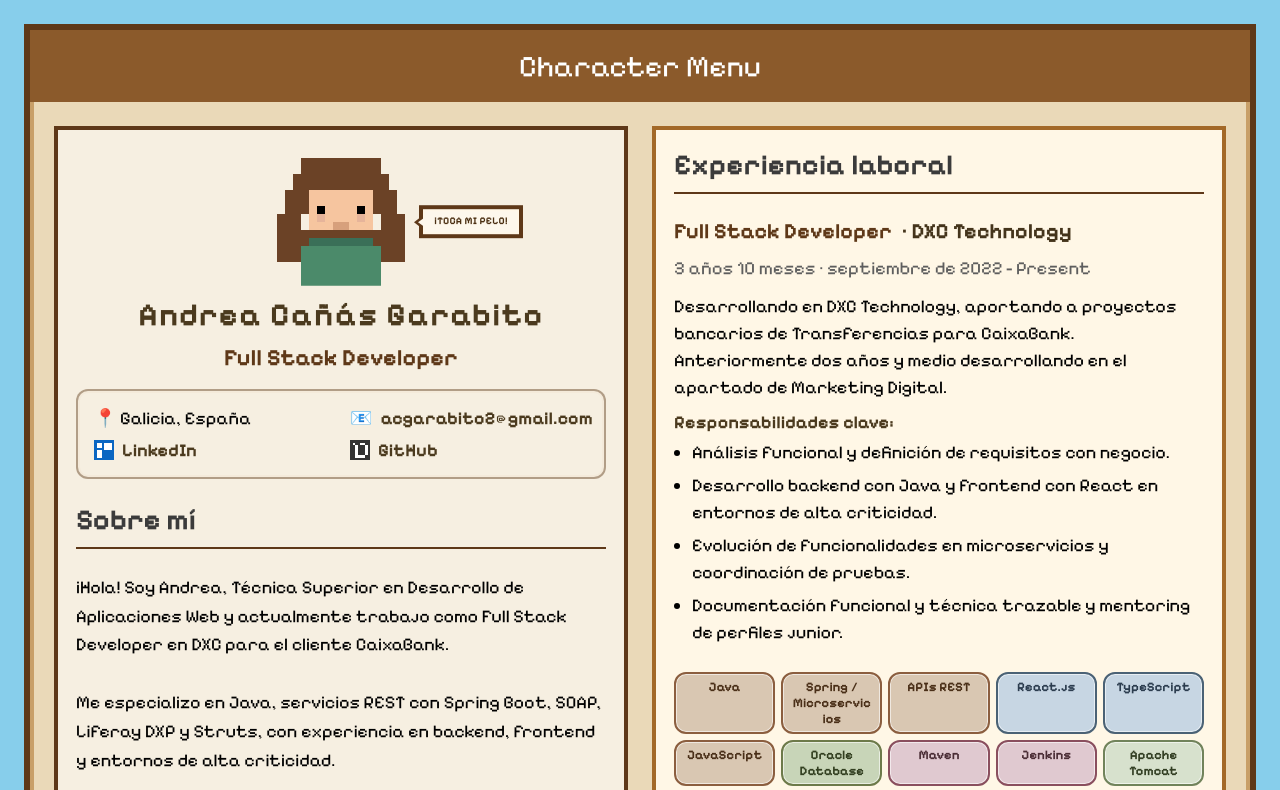
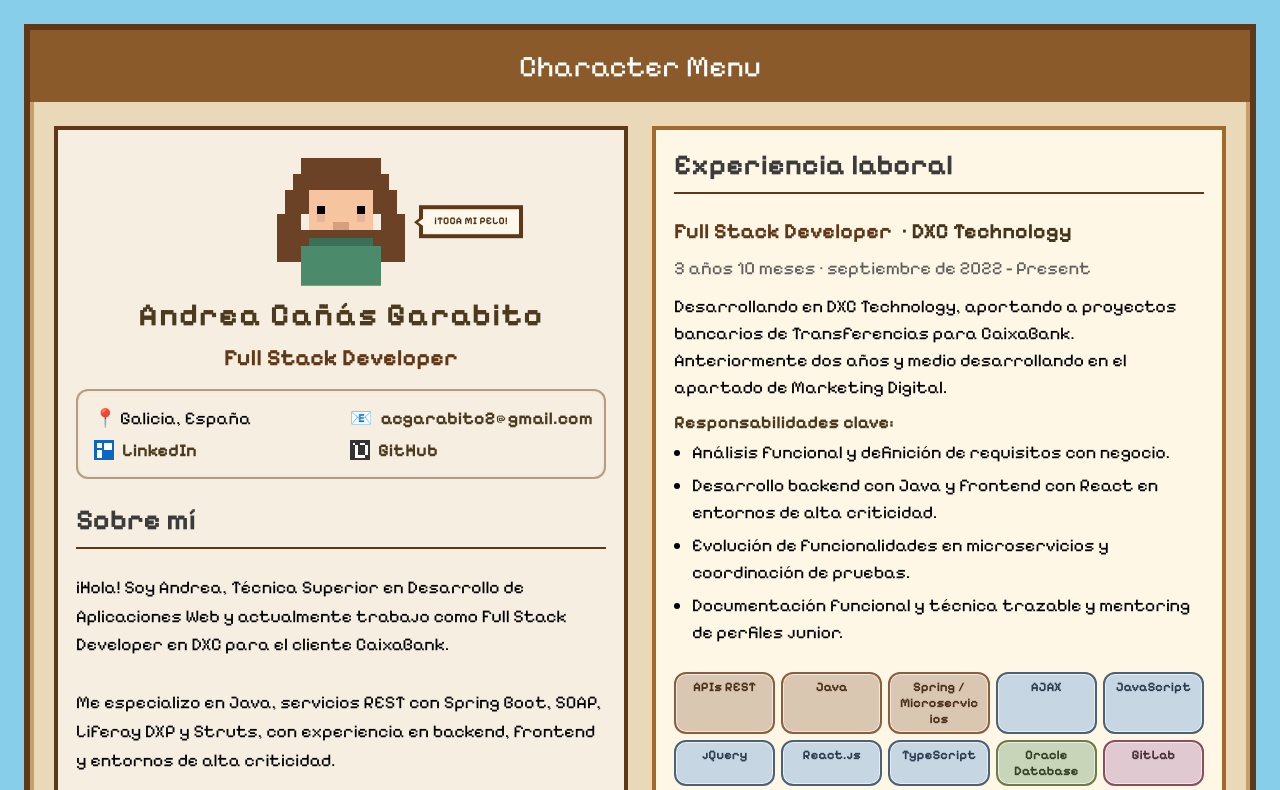
Before and after one commit to AndreiTora/CV-MainCharacter-REACT, a React (Vite) app: page / in a window 1280 px wide. Shown: the top 790 px of the page. Built offline with nearby package versions, Linux system fonts and the light colour scheme.

Commit message:
Orden pildoras por color y alfabético.

```diff
--- a/src/components/Experience.jsx
+++ b/src/components/Experience.jsx
@@ -1,6 +1,7 @@
 import { motion } from 'framer-motion';
 import { getTechChipClass } from '../utils/getTechChipClass';
 import { getDurationFromPeriod } from '../utils/getDurationFromPeriod';
+import { sortTechChipsByColor } from '../utils/sortTechChipsByColor';
 
 export default function Experience({ experience = [] }) {
   const containerVariants = {
@@ -80,7 +81,7 @@
           {technologies && (
             <div className="experience-tech-section">
               <div className="experience-tech-grid">
-                {technologies.split('·').map(item => item.trim()).filter(Boolean).map(name => (
+                {sortTechChipsByColor(technologies.split('·').map(item => item.trim()).filter(Boolean)).map(name => (
                   <span key={name} className={`experience-tech-chip ${getTechChipClass(name)}`}>{name}</span>
                 ))}
               </div>
--- a/src/components/Skills.jsx
+++ b/src/components/Skills.jsx
@@ -1,5 +1,6 @@
 import { motion } from 'framer-motion';
 import { getTechChipClass } from '../utils/getTechChipClass';
+import { sortTechChipsByColor } from '../utils/sortTechChipsByColor';
 
 export default function Skills({ skills = [] }) {
   const categoryVariants = {
@@ -78,7 +79,7 @@
               whileInView="visible"
               viewport={{ once: true }}
             >
-              {items.map((name, j) => (
+              {sortTechChipsByColor(items).map((name, j) => (
                 <motion.span
                   key={name}
                   className={`experience-tech-chip ${getTechChipClass(name)}`}
--- a/src/index.scss
+++ b/src/index.scss
@@ -505,8 +505,8 @@
   }
 
   &.tech-chip-platform {
-    background: #d7e1cd;
-    border-color: #71835b;
+    background: #d9cde1;
+    border-color: #765b83;
     color: #333f24;
   }
 
--- a/src/utils/getTechChipClass.js
+++ b/src/utils/getTechChipClass.js
@@ -1,9 +1,9 @@
 export function getTechChipClass(name) {
   const tech = String(name).toLowerCase();
-  if (/java|spring|hibernate|struts|soap|microservicios|apis? rest|rest|liferay/.test(tech)) return 'tech-chip-backend';
+  if (/\bjava\b|spring|hibernate|struts|soap|microservicios|apis? rest|rest/.test(tech)) return 'tech-chip-backend';
   if (/react|typescript|javascript|jquery|bootstrap|jstl|sass|ajax/.test(tech)) return 'tech-chip-frontend';
+  if (/liferay|jboss|apache tomcat|oracle weblogic/.test(tech)) return 'tech-chip-platform';
   if (/oracle|microsoft sql server|mysql|postgresql|database/.test(tech)) return 'tech-chip-db';
   if (/maven|jenkins|gitlab|git/.test(tech)) return 'tech-chip-devops';
-  if (/liferay|jboss|apache tomcat|oracle weblogic/.test(tech)) return 'tech-chip-platform';
   return 'tech-chip-default';
 }
--- /dev/null
+++ b/src/utils/sortTechChipsByColor.js
@@ -0,0 +1,25 @@
+import { getTechChipClass } from './getTechChipClass';
+
+const colorPriority = {
+  'tech-chip-backend': 1,
+  'tech-chip-frontend': 2,
+  'tech-chip-db': 3,
+  'tech-chip-devops': 4,
+  'tech-chip-platform': 5,
+  'tech-chip-default': 6,
+};
+
+export function sortTechChipsByColor(names = []) {
+  return [...names].sort((a, b) => {
+    const classA = getTechChipClass(a);
+    const classB = getTechChipClass(b);
+    const orderA = colorPriority[classA] ?? Number.MAX_SAFE_INTEGER;
+    const orderB = colorPriority[classB] ?? Number.MAX_SAFE_INTEGER;
+
+    if (orderA !== orderB) {
+      return orderA - orderB;
+    }
+
+    return String(a).localeCompare(String(b), 'es', { sensitivity: 'base' });
+  });
+}
```
